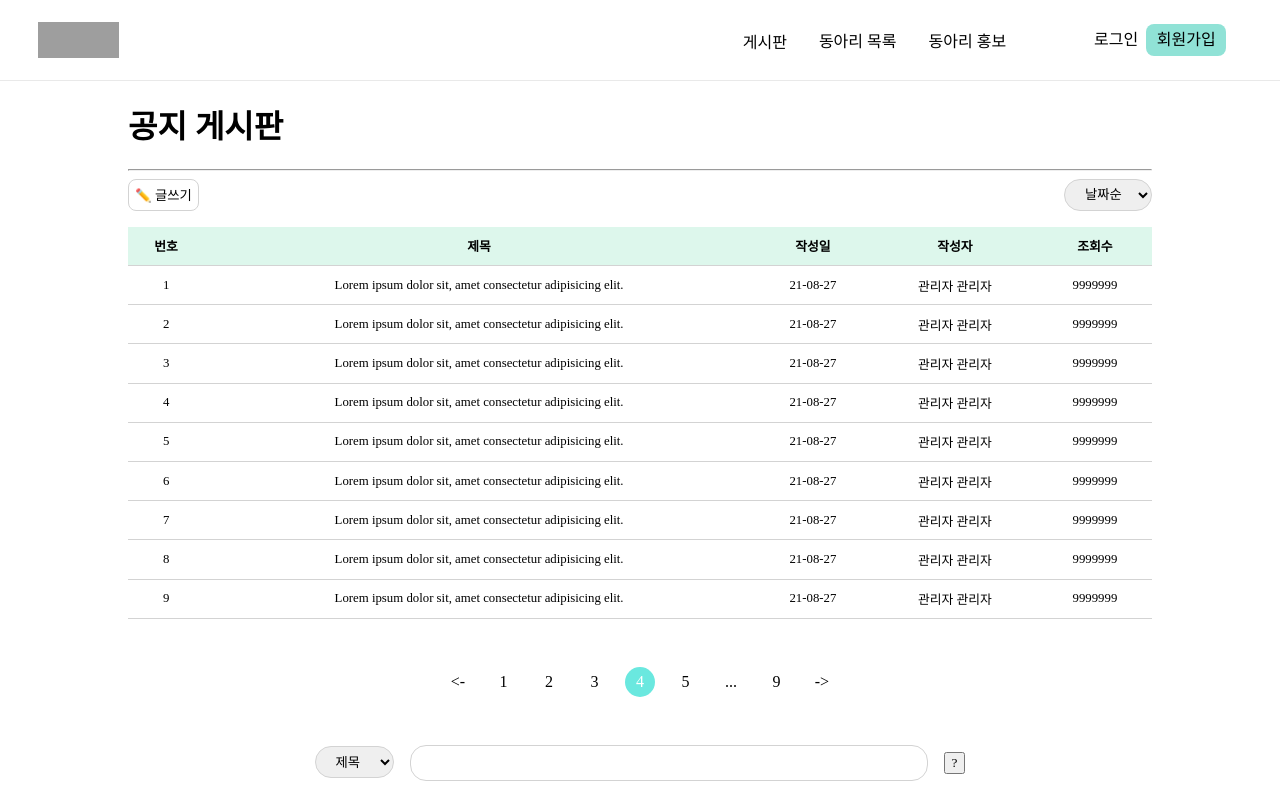
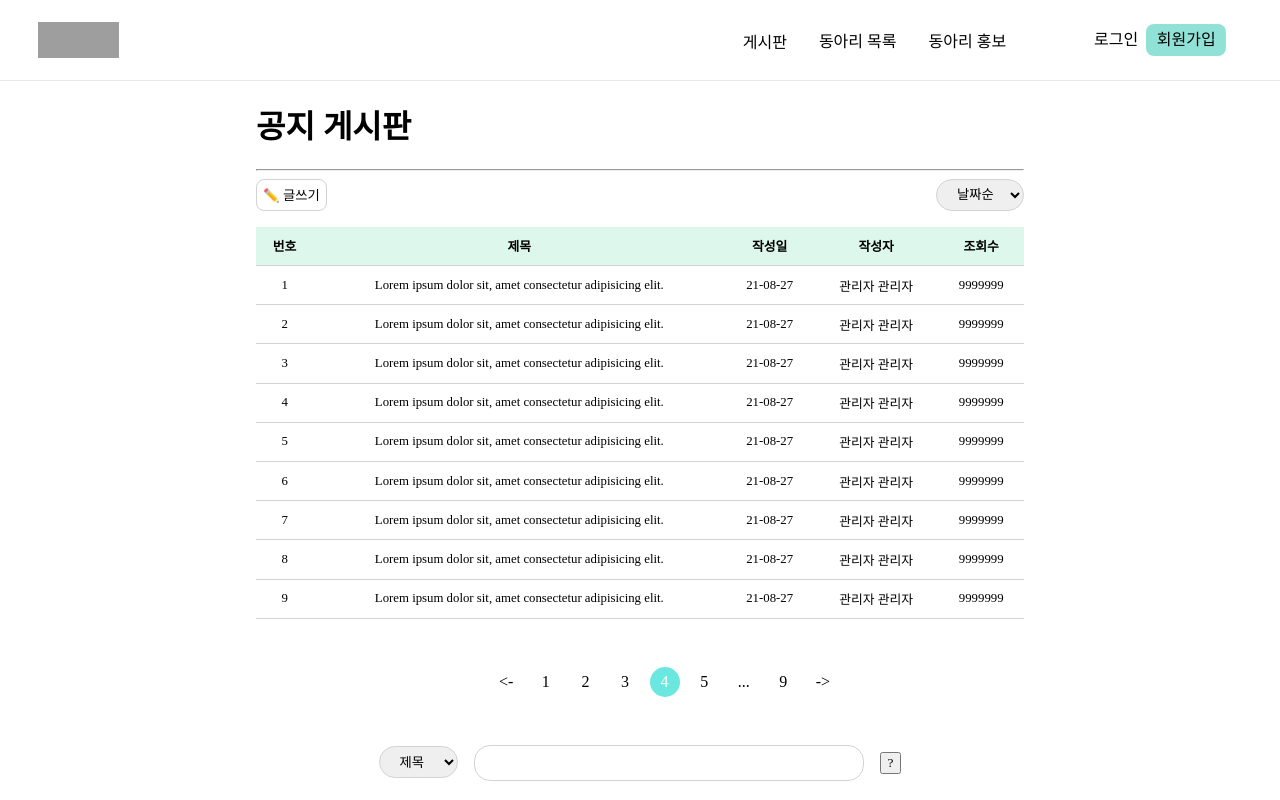
Before and after one commit to modern-agile-team/dongurami-front, a Next.js app: page /notice in a window 1280 px wide. Built offline with nearby package versions, Linux system fonts and the light colour scheme; grey boxes are pictures that could not be loaded; a web font is replaced by a local one.

Commit message:
Modify(junsang/board): 페이지 컨텐츠 너비 조정

```diff
--- a/src/styles/Board/Notice/Notice.module.scss
+++ b/src/styles/Board/Notice/Notice.module.scss
@@ -12,7 +12,7 @@
 }
 
 .innerContainer {
-  width: 80%;
+  width: 60%;
   margin: 0 auto;
 }
 
--- a/src/styles/Board/Post/PostContent.module.scss
+++ b/src/styles/Board/Post/PostContent.module.scss
@@ -1,5 +1,5 @@
 .container {
-  width: 80%;
+  width: 60%;
   margin: 0 auto;
   margin-top: calc(10vh + 1rem);
   border: 2px solid #90E2D6;
```
